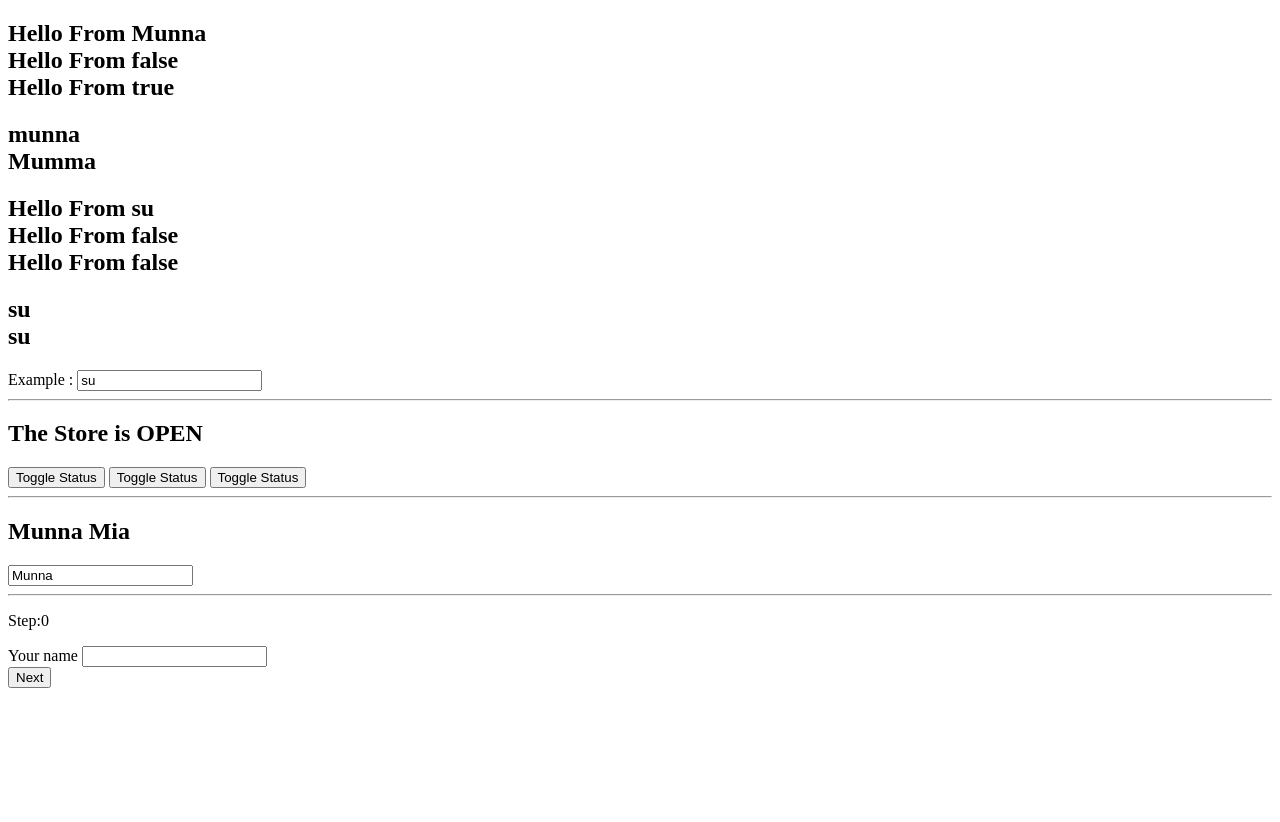
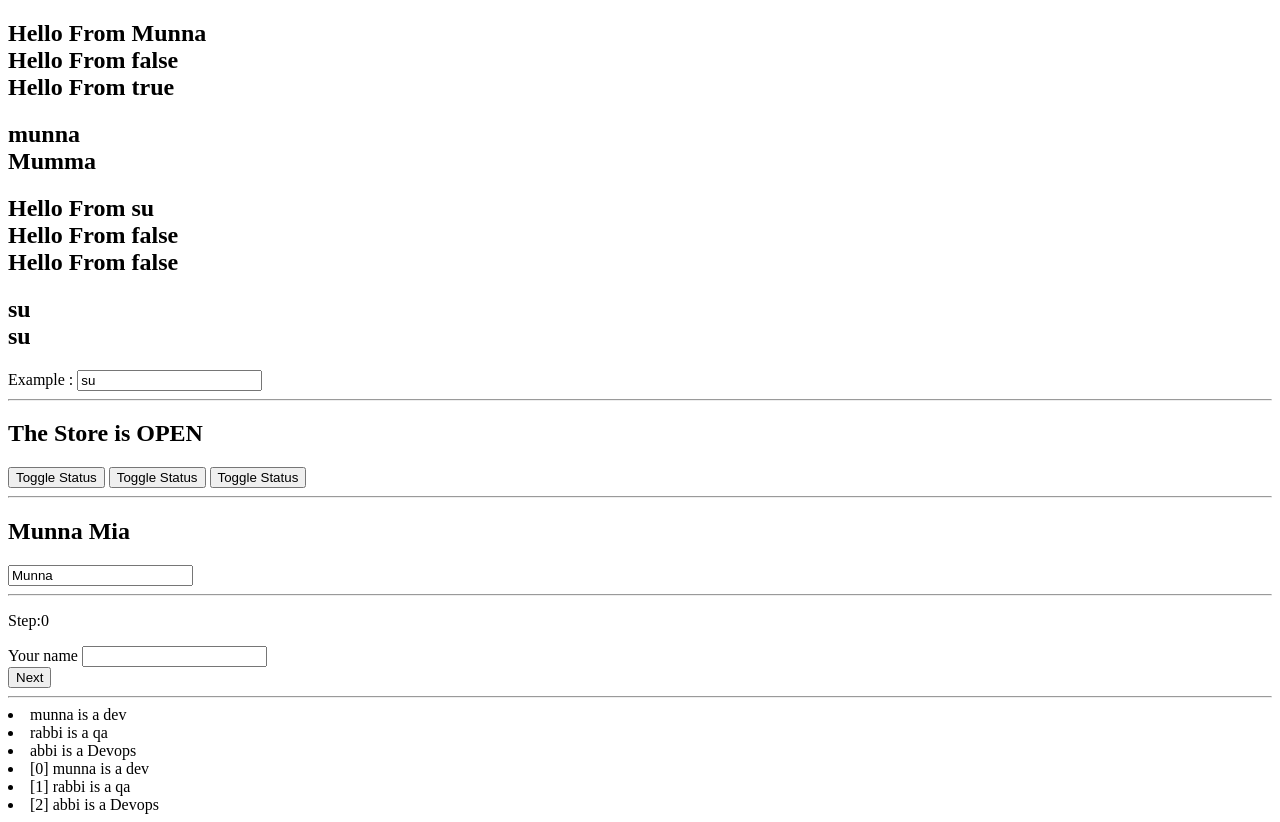
Before and after one commit to mohammadmunnamia0/run-svelte, a SvelteKit app: page / in a window 1280 px wide. Before the commit the page ends 800 px from the top, so only its background shows below. Built offline with nearby package versions, Linux system fonts and the light colour scheme.

Commit message:
Add EachLoop component and refactor +page.svelte to include new components for enhanced functionality

```diff
--- a/src/routes/+page.svelte
+++ b/src/routes/+page.svelte
@@ -1,8 +1,10 @@
 <script>
 	import Derive from "./Derive.svelte";
+	import EachLoop from "./EachLoop.svelte";
 	import Header from "./Header.svelte";
 	import StateEvents from "./State_Events.svelte";
 	import TemplateConditionalsLogic from "./Template_Conditionals_Logic.svelte";
+
 
     // let name = 'Su';
     let name = $state('su');
@@ -47,3 +49,8 @@ Example : <input type='text' placeholder="TypeAnything" bind:value={name}>
 <section>
     <TemplateConditionalsLogic/>
 </section>
+<hr>
+
+<section>
+    <EachLoop/>
+</section>
--- /dev/null
+++ b/src/routes/EachLoop.svelte
@@ -0,0 +1,30 @@
+<script>
+ let people = [
+    {
+        name:'munna',
+        profession : 'dev',
+        age:24
+    },
+    {
+        name:'rabbi',
+        profession : 'qa',
+        age:42
+    },
+    {
+        name:'abbi',
+        profession : 'Devops',
+        age:35
+    }
+ ]
+</script>
+
+<main>
+    {#each people as person}
+    <li>{person.name} is a {person.profession}</li>
+    {/each}
+
+    <!-- i for show the index number -->
+    {#each people as person,i }
+    <li>[{i}] {person.name} is a {person.profession}</li>
+    {/each}
+</main>
```
Also changed, not shown: src/routes/Snippet.svelte (deleted, +0 -14 lines), src/routes/Snippets.svelte (added, +26 -0 lines).
